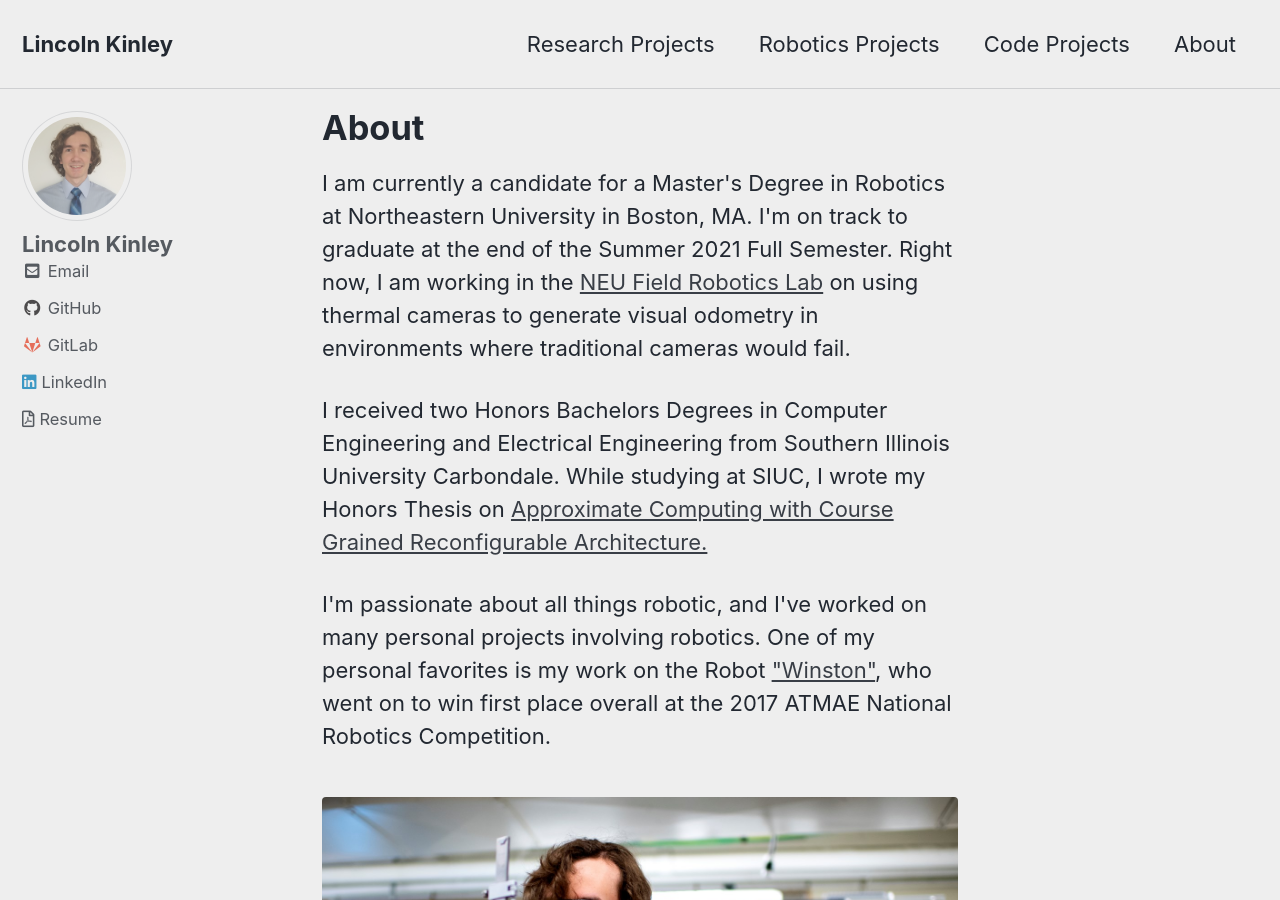
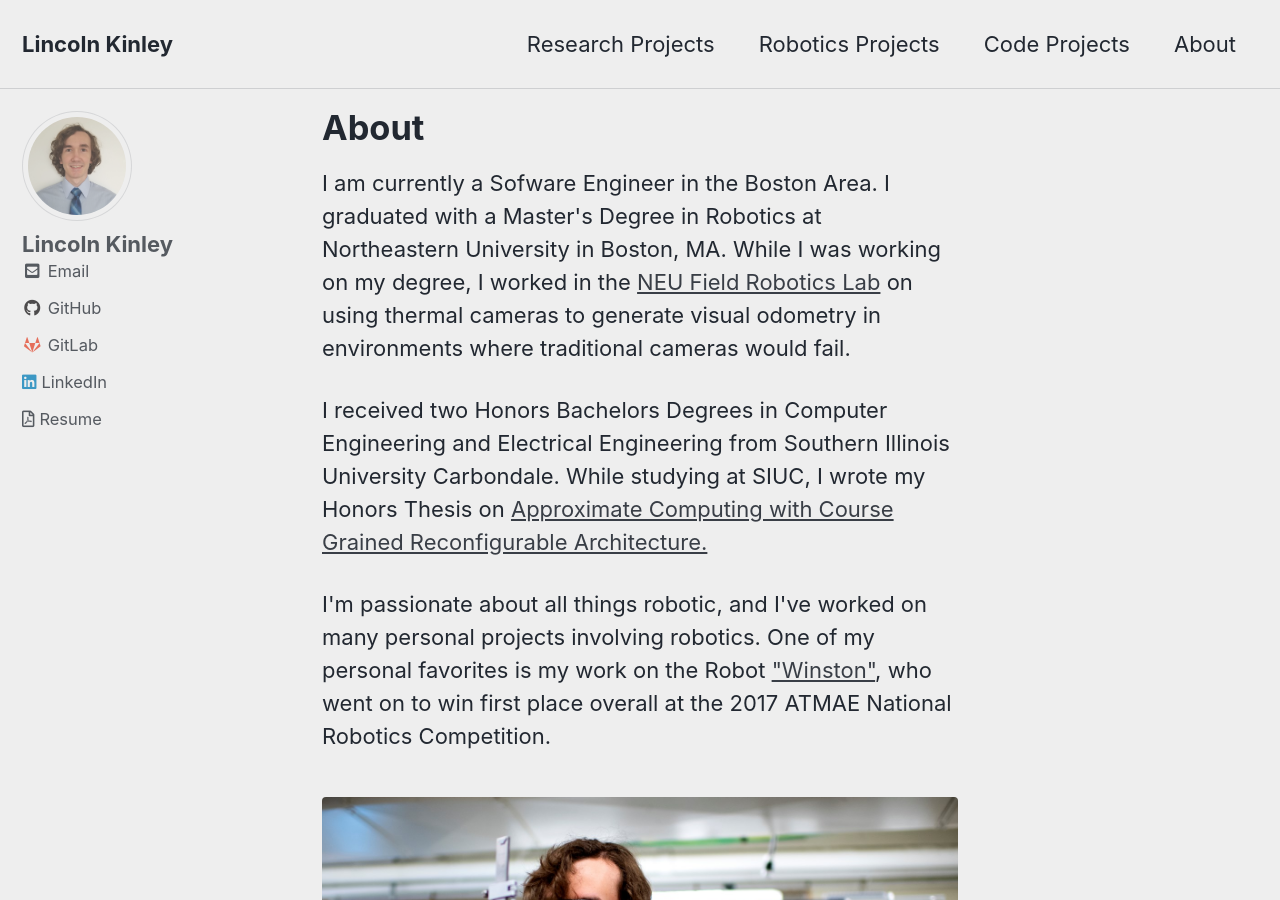
Before and after one commit to lincolnkinley/lincolnkinley.github.io, a Jekyll site: the page built from _pages/about.html, in a window 1280 px wide and 900 px high. Built offline with Jekyll 4.4.1, drawn with Linux system fonts in a browser that asks for light colours; cached includes are drawn as plain includes.

Commit message:
Update about.html

```diff
--- a/_pages/about.html
+++ b/_pages/about.html
@@ -7,9 +7,10 @@ comments: false
 ---
 
 <p>
-I am currently a candidate for a Master's Degree in Robotics at Northeastern University in Boston,
-MA. I'm on track to graduate at the end of the Summer 2021 Full Semester. Right now, I am working
-in the
+I am currently a Sofware Engineer in the Boston Area.
+
+I graduated with a Master's Degree in Robotics at Northeastern University in Boston, MA.
+While I was working on my degree, I worked in the
 <a href="https://fieldroboticslab.ece.northeastern.edu/">NEU Field Robotics Lab</a>
 on using thermal cameras to generate visual odometry in environments where traditional cameras would
 fail.
```
